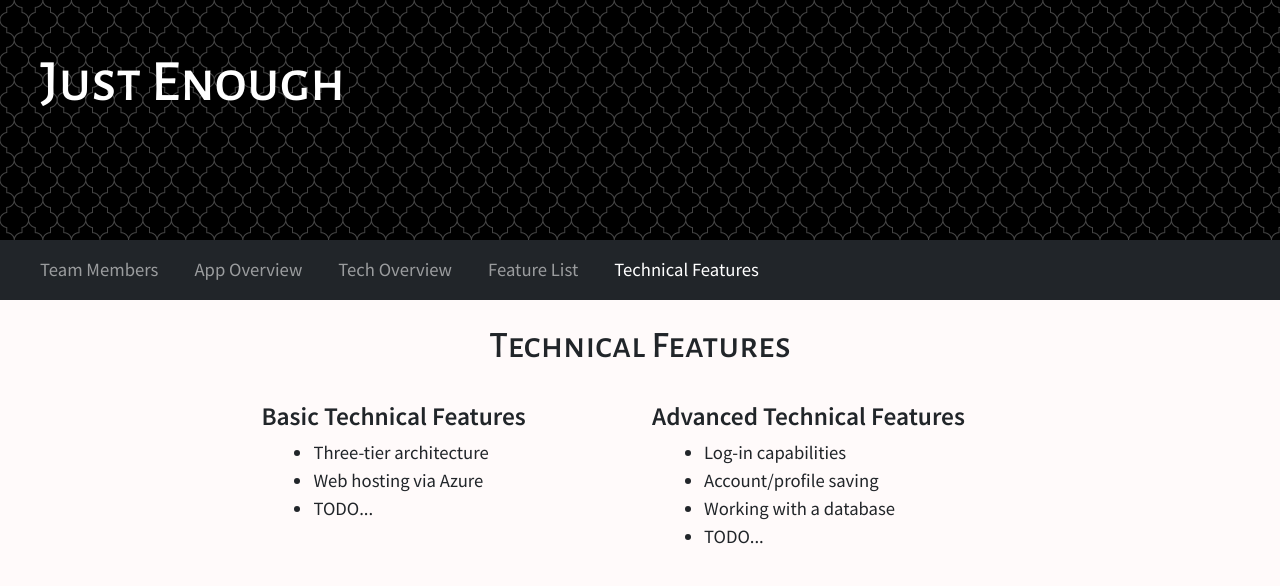
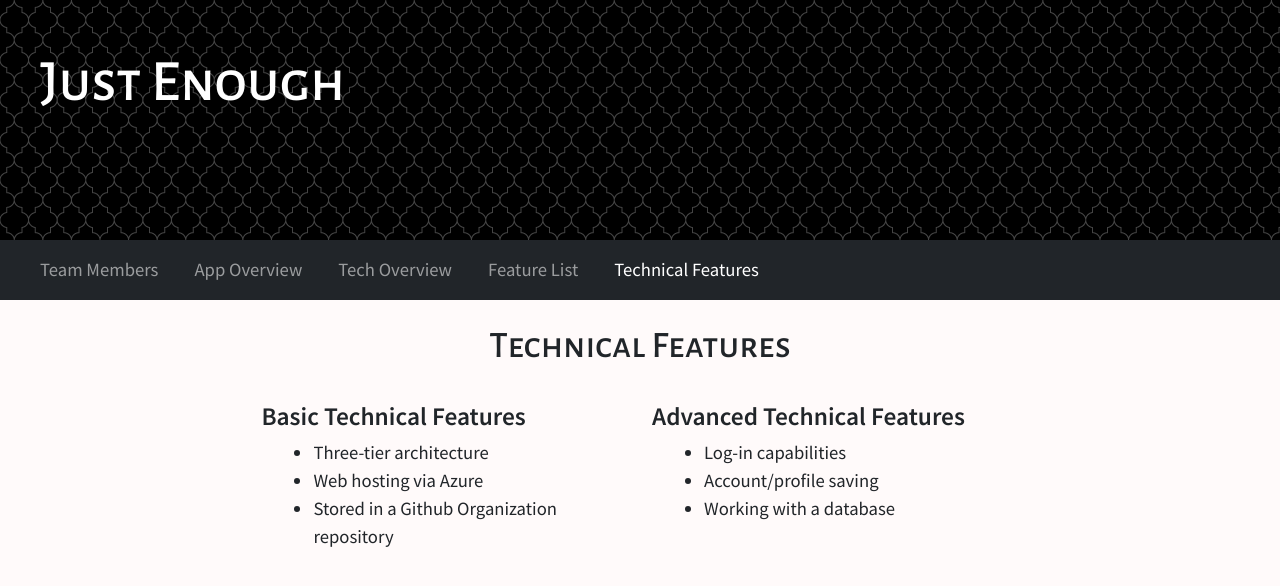
Before and after one commit to JustEnough-WebApp/ProjectProposal, a website: page static/tech_features.html in a window 1280 px wide. Drawn offline with nearby package versions, Linux system fonts and the light colour scheme.

Commit message:
added basic tech feature

```diff
--- a/static/tech_features.html
+++ b/static/tech_features.html
@@ -64,7 +64,7 @@
                         <ul>
                             <li>Three-tier architecture</li>
                             <li>Web hosting via Azure</li>
-                            <li>TODO...</li>
+                            <li>Stored in a Github Organization repository</li>
                         </ul>
                     </div>
                     <div class="col-sm">
@@ -73,7 +73,6 @@
                             <li>Log-in capabilities</li>
                             <li>Account/profile saving</li>
                             <li>Working with a database</li>
-                            <li>TODO...</li>
                         </ul>
                     </div>
                 </div>
```
